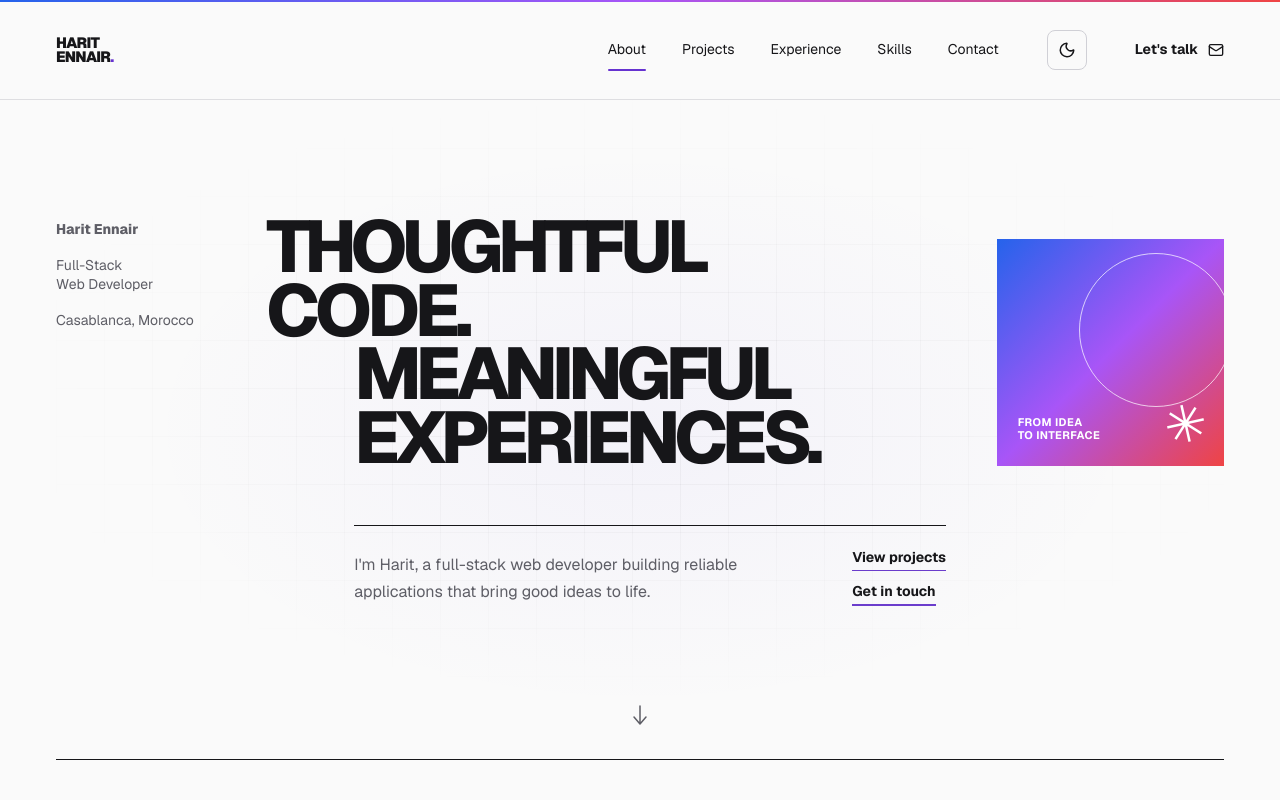
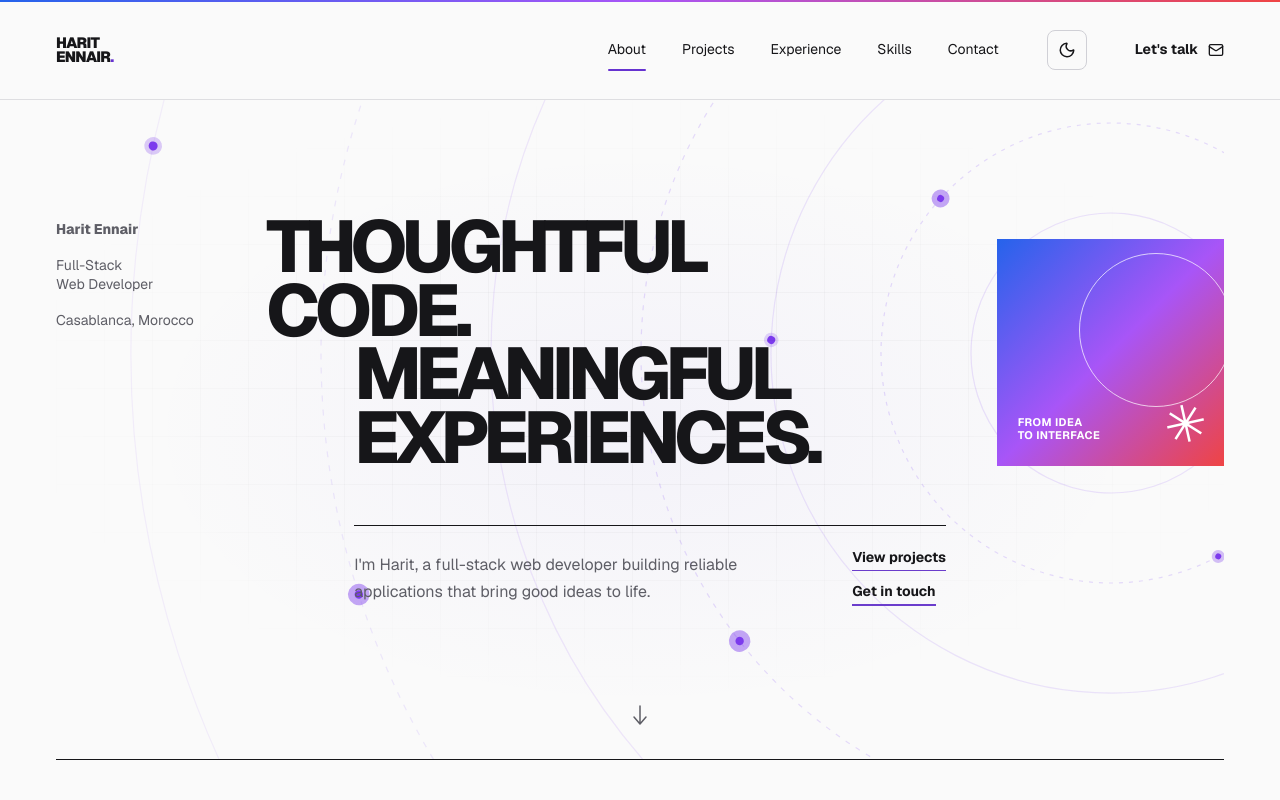
Before and after one commit to harit-ennair/harit_portfolio, a Next.js app: page / in a window 1280 px wide. Shown: the top 800 px of the page. Built offline with nearby package versions, Linux system fonts and the light colour scheme.

Commit message:
feat: add animated hero radar rings component

```diff
--- /dev/null
+++ b/components/hero-radar-rings.tsx
@@ -0,0 +1,199 @@
+"use client";
+
+import { motion, useReducedMotion } from "motion/react";
+
+/**
+ * Concentric orbital / radar rings with satellite node dots,
+ * perfectly matching the design mockup behind the hero accent card.
+ * Smooth, elegant ambient orbital rotation with pulsing satellite nodes.
+ */
+export function HeroRadarRings() {
+  const reduceMotion = useReducedMotion();
+
+  // Center coordinate in SVG viewBox (1800 x 1800)
+  const cx = 900;
+  const cy = 900;
+
+  // Concentric circle definitions (alternating solid / dashed)
+  const rings = [
+    { r: 140, dashed: false, opacity: 0.38 },
+    { r: 230, dashed: true, strokeDasharray: "4 6", opacity: 0.46 },
+    { r: 340, dashed: false, opacity: 0.36 },
+    { r: 470, dashed: true, strokeDasharray: "5 7", opacity: 0.44 },
+    { r: 620, dashed: false, opacity: 0.32 },
+    { r: 790, dashed: true, strokeDasharray: "6 8", opacity: 0.28 },
+    { r: 980, dashed: false, opacity: 0.2 },
+    { r: 1200, dashed: true, strokeDasharray: "7 9", opacity: 0.15 },
+  ];
+
+  // Satellite node dots distributed thoughtfully across orbits
+  const dots = [
+    // Ring 2 (r: 230, dashed)
+    { r: 230, angle: 195, size: 3.5 },
+    { r: 230, angle: 35, size: 3 },
+
+    // Ring 3 (r: 340, solid)
+    { r: 340, angle: 155, size: 4 },
+    { r: 340, angle: 310, size: 3.5 },
+
+    // Ring 4 (r: 470, dashed) - Iconic nodes
+    { r: 470, angle: 215, size: 4.8 },
+    { r: 470, angle: 115, size: 4.2 },
+    { r: 470, angle: 285, size: 3.8 },
+
+    // Ring 5 (r: 620, solid)
+    { r: 620, angle: 45, size: 4.5 },
+    { r: 620, angle: 180, size: 4 },
+    { r: 620, angle: 250, size: 3.5 },
+
+    // Ring 6 (r: 790, dashed)
+    { r: 790, angle: 135, size: 4.2 },
+    { r: 790, angle: 225, size: 3.8 },
+    { r: 790, angle: 355, size: 3.5 },
+
+    // Ring 7 (r: 980, solid)
+    { r: 980, angle: 165, size: 4.5 },
+    { r: 980, angle: 85, size: 3.5 },
+  ];
+
+  return (
+    <div
+      style={{
+        position: "absolute",
+        top: "calc(50% + 0.75rem)",
+        left: "50%",
+        transform: "translate(-50%, -50%)",
+        width: "1800px",
+        height: "1800px",
+        pointerEvents: "none",
+        zIndex: -1,
+      }}
+      aria-hidden="true"
+    >
+      <svg
+        viewBox="0 0 1800 1800"
+        fill="none"
+        xmlns="http://www.w3.org/2000/svg"
+        style={{
+          width: "100%",
+          height: "100%",
+          display: "block",
+          overflow: "visible",
+        }}
+      >
+        <style>{`
+          .hero-orbit-ring {
+            fill: none;
+            stroke: rgba(124, 58, 237, 0.35);
+            transition: stroke 0.3s ease;
+          }
+          .hero-orbit-ring.dashed {
+            stroke: rgba(139, 92, 246, 0.45);
+          }
+          .hero-orbit-dot {
+            fill: #7c3aed;
+            transition: fill 0.3s ease;
+          }
+          .hero-orbit-dot-glow {
+            fill: #7c3aed;
+            opacity: 0.26;
+            transition: fill 0.3s ease;
+          }
+
+          :is(.dark, [data-theme="dark"]) .hero-orbit-ring {
+            stroke: rgba(167, 139, 250, 0.35);
+          }
+          :is(.dark, [data-theme="dark"]) .hero-orbit-ring.dashed {
+            stroke: rgba(192, 132, 252, 0.45);
+          }
+          :is(.dark, [data-theme="dark"]) .hero-orbit-dot {
+            fill: #c084fc;
+          }
+          :is(.dark, [data-theme="dark"]) .hero-orbit-dot-glow {
+            fill: #c084fc;
+            opacity: 0.35;
+          }
+        `}</style>
+
+        {/* Ambient rotating constellation */}
+        <motion.g
+          style={{ transformOrigin: `${cx}px ${cy}px` }}
+          animate={
+            reduceMotion
+              ? undefined
+              : {
+                rotate: 360,
+              }
+          }
+          transition={
+            reduceMotion
+              ? undefined
+              : {
+                duration: 90,
+                repeat: Infinity,
+                ease: "linear",
+              }
+          }
+        >
+          {/* Concentric rings */}
+          {rings.map((ring, i) => (
+            <circle
+              key={i}
+              cx={cx}
+              cy={cy}
+              r={ring.r}
+              className={`hero-orbit-ring ${ring.dashed ? "dashed" : "solid"}`}
+              strokeDasharray={ring.dashed ? ring.strokeDasharray : undefined}
+              style={{ opacity: ring.opacity }}
+              strokeWidth="1.2"
+            />
+          ))}
+
+          {/* Satellite node dots with subtle pulsing glow */}
+          {dots.map((dot, i) => {
+            const rad = (dot.angle * Math.PI) / 180;
+            const x = cx + dot.r * Math.cos(rad);
+            const y = cy + dot.r * Math.sin(rad);
+
+            return (
+              <g key={i}>
+                {/* Glow halo pulsing softly */}
+                <motion.circle
+                  cx={x}
+                  cy={y}
+                  r={dot.size * 2.2}
+                  className="hero-orbit-dot-glow"
+                  animate={
+                    reduceMotion
+                      ? undefined
+                      : {
+                        r: [dot.size * 1.8, dot.size * 2.6, dot.size * 1.8],
+                        opacity: [0.2, 0.45, 0.2],
+                      }
+                  }
+                  transition={
+                    reduceMotion
+                      ? undefined
+                      : {
+                        duration: 2.8,
+                        repeat: Infinity,
+                        ease: "easeInOut",
+                        delay: (i % 5) * 0.55,
+                      }
+                  }
+                />
+                {/* Main crisp node */}
+                <circle
+                  cx={x}
+                  cy={y}
+                  r={dot.size}
+                  className="hero-orbit-dot"
+                />
+              </g>
+            );
+          })}
+        </motion.g>
+      </svg>
+    </div>
+  );
+}
--- a/components/hero-section.tsx
+++ b/components/hero-section.tsx
@@ -18,11 +18,9 @@ import {
 import {
   duration,
   ease,
-  staggerContainer,
-  staggerFadeUp,
-  viewport,
   isTouchDevice,
 } from "@/lib/animations";
+import { HeroRadarRings } from "@/components/hero-radar-rings";
 
 /* ── Headline lines for staggered reveal ──────────────────────── */
 const headlineLines: { text: string; shifted: boolean }[] = [
@@ -134,6 +132,8 @@ function AccentEnhanced({
   const offsetY = useTransform(mouseY, (v) => (disabled ? 0 : v * 0.02));
 
   return (
+    <div style={{ position: "relative" }}>
+      <HeroRadarRings />
       <motion.div
         className="hero-accent"
         aria-hidden="true"
@@ -169,6 +169,7 @@ function AccentEnhanced({
           TO INTERFACE
         </span>
       </motion.div>
+    </div>
   );
 }
 
@@ -230,6 +231,7 @@ export function HeroSection() {
       className="hero wrap"
       ref={sectionRef}
       onMouseMove={handleMouseMove}
+      style={{ overflow: "clip" }}
     >
       {/* Subtle animated grid background */}
       <div className="hero-grid" aria-hidden="true" />
```
Lines whose indentation alone changed are shown as unchanged.
